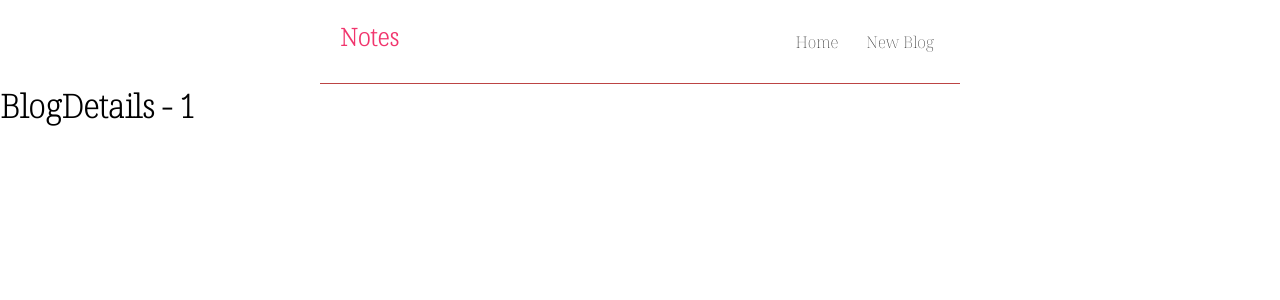
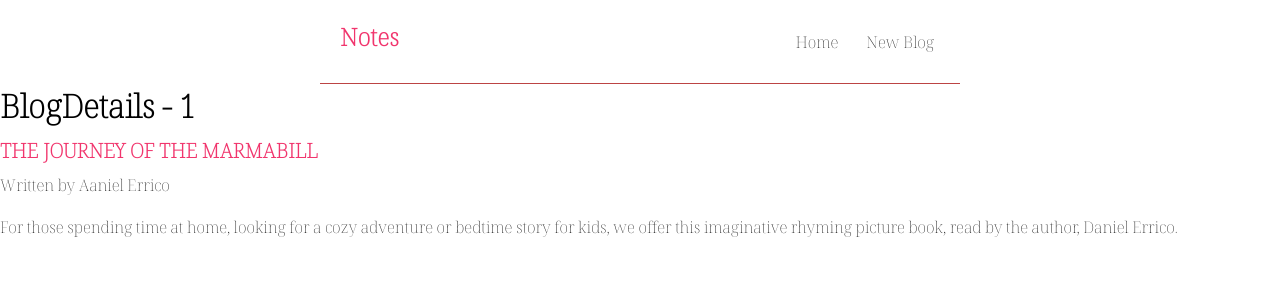
Before and after one commit to farid555/note-book-react, a React (Create React App) app: page /blogs/1 in a window 1280 px wide. Shown: the top 300 px of the page. Built offline with nearby package versions, Linux system fonts and the light colour scheme; data requests are answered from the project's data file; a web font is replaced by a local one.

Commit message:
adding blogdetails...

```diff
--- a/src/components/BlogDetails.js
+++ b/src/components/BlogDetails.js
@@ -1,11 +1,25 @@
-import React from "react";
 import { useParams } from "react-router-dom";
+import useFetch from "../custom-hooks/useFetch";
 
 const BlogDetails = () => {
   const { id } = useParams();
+  const {
+    data: blog,
+    error,
+    ispending,
+  } = useFetch("http://localhost:8000/blogs/" + id);
   return (
-    <div>
+    <div className="blog-details">
       <h1>BlogDetails - {id}</h1>
+      {ispending && <div>Loading...</div>}
+      {error && <div>{error}</div>}
+      {blog && (
+        <article>
+          <h2>{blog.title}</h2>
+          <p>Written by {blog.author}</p>
+          <div>{blog.body}</div>
+        </article>
+      )}
     </div>
   );
 };
--- a/src/components/BlogList.js
+++ b/src/components/BlogList.js
@@ -1,4 +1,5 @@
 import React from "react";
+import { Link } from "react-router-dom";
 
 const BlogList = ({ blogs }) => {
   return (
@@ -9,8 +10,10 @@
           blogs.map((blog) => {
             return (
               <div className="blog-previews" key={blog.id}>
-                <h2>{blog.title}</h2>
-                <p> Written by {blog.author}</p>
+                <Link to={`/blogs/${blog.id}`}>
+                  <h2>{blog.title}</h2>
+                  <p> Written by {blog.author}</p>
+                </Link>
               </div>
             );
           })}
--- a/src/custom-hooks/useFetch.js
+++ b/src/custom-hooks/useFetch.js
@@ -11,7 +11,7 @@
       fetch(url, { signal: abortCont.signal })
         .then((res) => {
           if (!res.ok) {
-            throw Error("Could not fetch the dat from that resource...");
+            throw Error("Could not fetch the data from that resource...");
           } else {
             return res.json();
           }
--- a/src/index.css
+++ b/src/index.css
@@ -63,7 +63,6 @@
 
 .blog-previews:hover {
   box-shadow: 1px 3px 5px rgba(0, 0, 0, 0.1);
-
   background-color: #71bfea;
   padding: 20px;
   border-radius: 5px;
@@ -74,3 +73,26 @@
   color: #620cf6;
   margin-bottom: 8px;
 }
+.blog-previews a {
+  text-decoration: none;
+}
+
+/* blog details page */
+
+.blog-details h2 {
+  font-size: 20px;
+  color: #f1356d;
+  margin-bottom: 10px;
+}
+
+.blog-details div {
+  margin: 20px 0;
+}
+
+.blog-details button {
+  background-color: #f1356d;
+  color: antiquewhite;
+  border: none;
+  padding: 8px;
+  cursor: pointer;
+}
```
